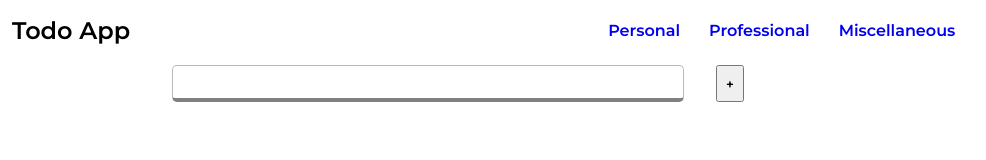
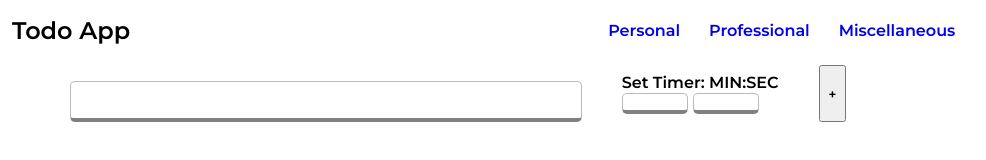
Before and after one commit to sonelAshutosh/vanillaTodoApp, a plain HTML site: page index.html in a window 1280 px wide. Shown: the full height of the page, 182-1168 px from the left. Drawn offline with Linux system fonts and the light colour scheme.

Commit message:
partial timer function added

```diff
--- a/index.html
+++ b/index.html
@@ -25,7 +25,15 @@
       <form action="/index.html" method="get">
         <div class="form-input">
           <input type="text" name="todo" id="todo" />
+          <div>
+            <label for="number">Set Timer: MIN:SEC</label>
+            <div>
+            <input type="text" id="number_minutes" onkeypress="return isNumberKey(event)">
+            <input type="text" id="number_seconds" onkeypress="return isNumberKey(event)">
+          </div>
+          </div>
           <input type="button" name="addTodo" id="addTodo" value="+" />
+          </div>
         </div>
         <div class="todosContainerDiv">
           <ul id="todosContainer"></ul>
--- a/style.css
+++ b/style.css
@@ -56,7 +56,18 @@ img {
   border: #bababa 1px solid;
   border-bottom: grey 4px solid;
   border-radius: 5px;
+  max-height: 5em;
+  margin-top: 2%;
 }
+
+#number_minutes, #number_seconds {
+  min-width: 2em;
+  max-width: 5em;
+  border: #bababa 1px solid;
+  border-bottom: grey 4px solid;
+  border-radius: 5px;
+}
+
 input[type='text']:focus {
   border: none;
 }
```
Also changed, not shown: 1 other file.
